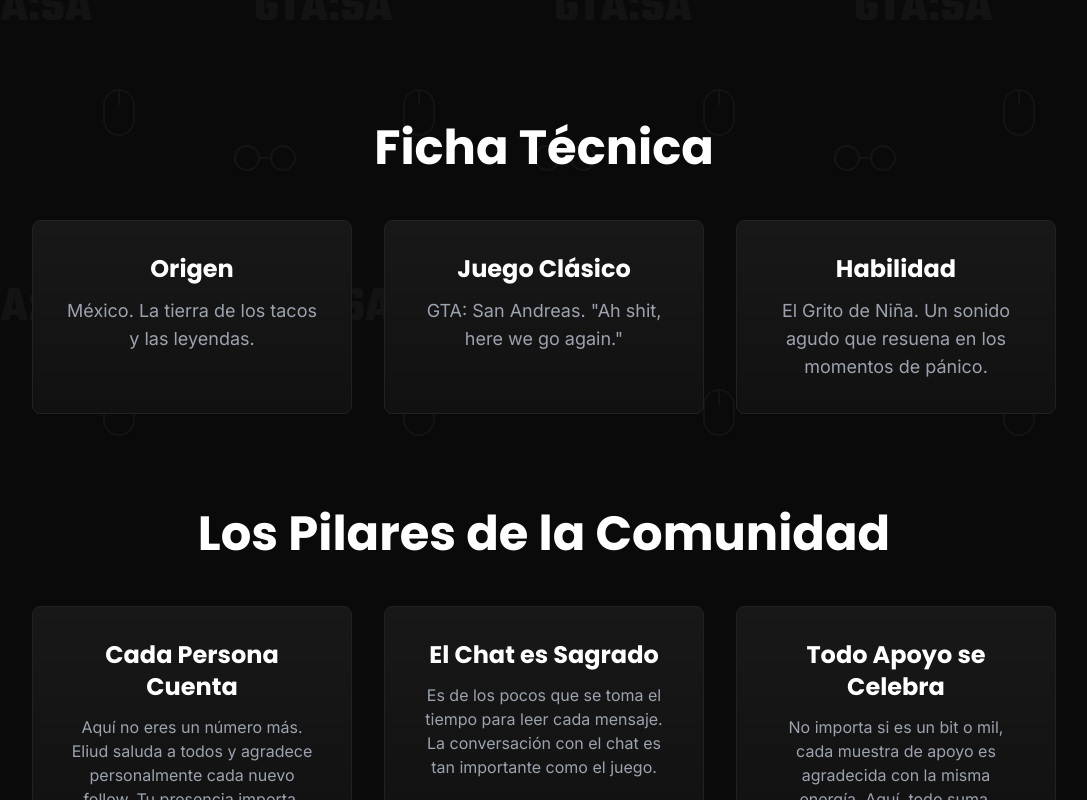
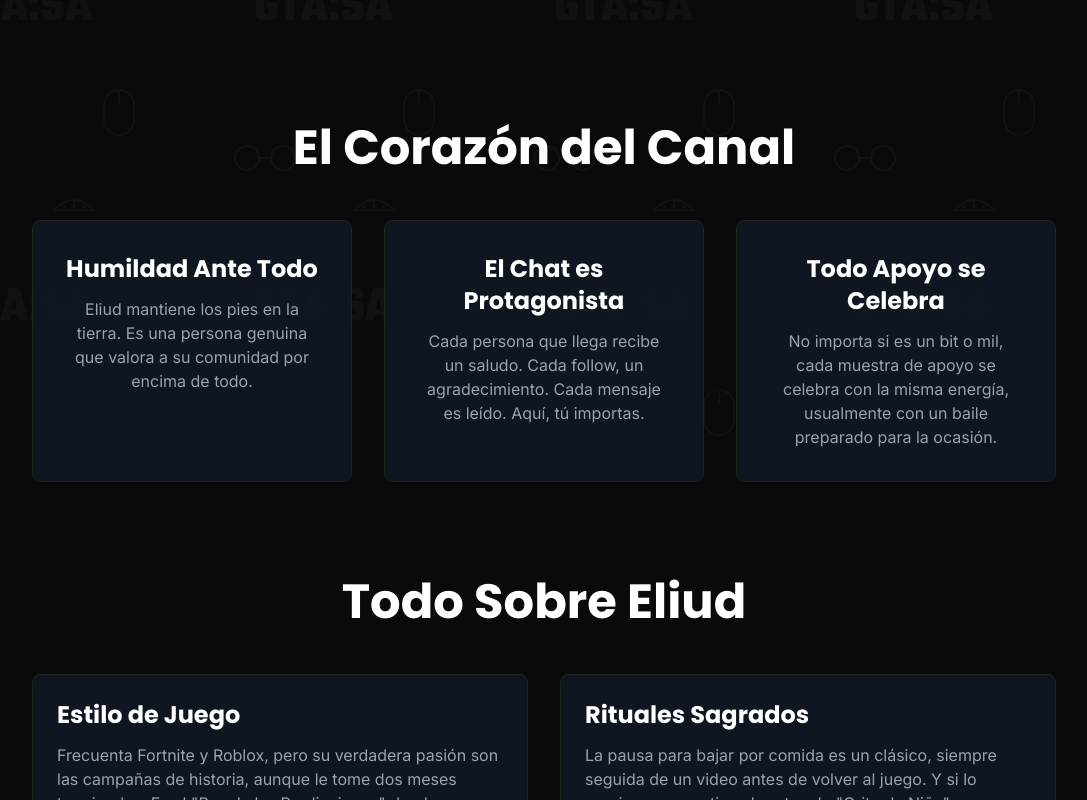
Before and after one commit to achikis/achikis.github.io, a plain HTML site: page index.html in a window 1280 px wide. Shown: the part 360-1160 px from the top of the page, without its empty margins (96-1183 px from the left). Drawn offline with nearby package versions, Linux system fonts and the light colour scheme.

Commit message:
index.html

```diff
--- a/index.html
+++ b/index.html
@@ -33,7 +33,7 @@
         .card-hover {
             transition: transform 0.3s ease, box-shadow 0.3s ease;
             border: 1px solid #222;
-            background: linear-gradient(to top, #111111, #181818);
+            background: #111111;
         }
         .card-hover:hover {
             transform: translateY(-8px);
@@ -48,25 +48,14 @@
 <body class="antialiased">
 
     <!-- Contenedor del Fondo de Íconos -->
-    <div class="fixed inset-0 z-0 opacity-[0.04]">
+    <div class="fixed inset-0 z-0 opacity-[0.03]">
         <svg width="100%" height="100%" xmlns="http://www.w3.org/2000/svg">
             <defs>
                 <pattern id="pattern-icons" patternUnits="userSpaceOnUse" width="300" height="300" class="text-white">
-                    <!-- GTA SA Logo -->
-                    <g transform="translate(50, 50)">
-                        <text x="0" y="30" class="font-gta text-[50px]" fill="currentColor" style="font-weight:700;">GTA:SA</text>
-                    </g>
-                    <!-- Mouse -->
-                     <g transform="translate(200, 150)">
-                        <rect x="0" y="0" width="30" height="45" rx="15" stroke="currentColor" stroke-width="2" fill="none"/>
-                        <line x1="15" y1="0" x2="15" y2="15" stroke="currentColor" stroke-width="2"/>
-                    </g>
-                     <!-- Lentes -->
-                    <g transform="translate(25, 200) scale(1.2)">
-                        <circle cx="15" cy="15" r="10" stroke="currentColor" stroke-width="2" fill="none"/>
-                        <circle cx="45" cy="15" r="10" stroke="currentColor" stroke-width="2" fill="none"/>
-                        <path d="M25 15 H35" stroke="currentColor" stroke-width="2" fill="none"/>
-                    </g>
+                    <g transform="translate(50, 50)"><text x="0" y="30" class="font-gta text-[50px]" fill="currentColor" style="font-weight:700;">GTA:SA</text></g>
+                    <g transform="translate(200, 150)"><rect x="0" y="0" width="30" height="45" rx="15" stroke="currentColor" stroke-width="2" fill="none"/><line x1="15" y1="0" x2="15" y2="15" stroke="currentColor" stroke-width="2"/></g>
+                    <g transform="translate(25, 200) scale(1.2)"><circle cx="15" cy="15" r="10" stroke="currentColor" stroke-width="2" fill="none"/><circle cx="45" cy="15" r="10" stroke="currentColor" stroke-width="2" fill="none"/><path d="M25 15 H35" stroke="currentColor" stroke-width="2" fill="none"/></g>
+                    <g transform="translate(150, 250)"><path d="M0 20 Q 20 0 40 20 L 20 20 Z" stroke="currentColor" stroke-width="2" fill="none"/><path d="M10 20 V15 M20 20 V10 M30 20 V15" stroke="currentColor" stroke-width="2" fill="none"/></g>
                 </pattern>
             </defs>
             <rect width="100%" height="100%" fill="url(#pattern-icons)"></rect>
@@ -89,47 +78,51 @@
             </a>
         </header>
 
-        <!-- Ficha Técnica -->
+        <!-- El Corazón del Canal -->
         <section class="my-16 md:my-24">
-            <h2 class="font-title font-bold text-4xl md:text-5xl text-center mb-12">Ficha Técnica</h2>
+            <h2 class="font-title font-bold text-4xl md:text-5xl text-center mb-12">El Corazón del Canal</h2>
             <div class="max-w-5xl mx-auto grid grid-cols-1 md:grid-cols-3 gap-8 text-center">
-                <div class="card-hover bg-gray-900/80 backdrop-blur-sm p-8 rounded-lg"><h3 class="font-title font-bold text-2xl text-white mb-3">Origen</h3><p class="text-gray-400 text-lg">México. La tierra de los tacos y las leyendas.</p></div>
-                <div class="card-hover bg-gray-900/80 backdrop-blur-sm p-8 rounded-lg"><h3 class="font-title font-bold text-2xl text-white mb-3">Juego Clásico</h3><p class="text-gray-400 text-lg">GTA: San Andreas. "Ah shit, here we go again."</p></div>
-                <div class="card-hover bg-gray-900/80 backdrop-blur-sm p-8 rounded-lg"><h3 class="font-title font-bold text-2xl text-white mb-3">Habilidad</h3><p class="text-gray-400 text-lg">El Grito de Niña. Un sonido agudo que resuena en los momentos de pánico.</p></div>
+                <div class="card-hover bg-gray-900/80 backdrop-blur-sm p-8 rounded-lg"><h3 class="font-title font-bold text-2xl text-white mb-3">Humildad Ante Todo</h3><p class="text-gray-400">Eliud mantiene los pies en la tierra. Es una persona genuina que valora a su comunidad por encima de todo.</p></div>
+                <div class="card-hover bg-gray-900/80 backdrop-blur-sm p-8 rounded-lg"><h3 class="font-title font-bold text-2xl text-white mb-3">El Chat es Protagonista</h3><p class="text-gray-400">Cada persona que llega recibe un saludo. Cada follow, un agradecimiento. Cada mensaje es leído. Aquí, tú importas.</p></div>
+                <div class="card-hover bg-gray-900/80 backdrop-blur-sm p-8 rounded-lg"><h3 class="font-title font-bold text-2xl text-white mb-3">Todo Apoyo se Celebra</h3><p class="text-gray-400">No importa si es un bit o mil, cada muestra de apoyo se celebra con la misma energía, usualmente con un baile preparado para la ocasión.</p></div>
             </div>
         </section>
 
-        <!-- Los Pilares de Eliud -->
+        <!-- Todo Sobre Eliud -->
         <section class="my-16 md:my-24">
-            <h2 class="font-title font-bold text-4xl md:text-5xl text-center mb-12">Los Pilares de la Comunidad</h2>
-            <div class="max-w-5xl mx-auto grid grid-cols-1 md:grid-cols-3 gap-8 text-center">
-                <div class="card-hover bg-gray-900/80 backdrop-blur-sm p-8 rounded-lg"><h3 class="font-title font-bold text-2xl text-white mb-3">Cada Persona Cuenta</h3><p class="text-gray-400">Aquí no eres un número más. Eliud saluda a todos y agradece personalmente cada nuevo follow. Tu presencia importa.</p></div>
-                <div class="card-hover bg-gray-900/80 backdrop-blur-sm p-8 rounded-lg"><h3 class="font-title font-bold text-2xl text-white mb-3">El Chat es Sagrado</h3><p class="text-gray-400">Es de los pocos que se toma el tiempo para leer cada mensaje. La conversación con el chat es tan importante como el juego.</p></div>
-                <div class="card-hover bg-gray-900/80 backdrop-blur-sm p-8 rounded-lg"><h3 class="font-title font-bold text-2xl text-white mb-3">Todo Apoyo se Celebra</h3><p class="text-gray-400">No importa si es un bit o mil, cada muestra de apoyo es agradecida con la misma energía. Aquí, todo suma.</p></div>
+            <h2 class="font-title font-bold text-4xl md:text-5xl text-center mb-12">Todo Sobre Eliud</h2>
+            <div class="grid grid-cols-1 md:grid-cols-2 gap-8 max-w-5xl mx-auto">
+                <div class="card-hover bg-gray-900/80 backdrop-blur-sm rounded-lg p-6"><h3 class="font-title font-bold text-2xl text-white mb-3">Estilo de Juego</h3><p class="text-gray-400">Frecuenta Fortnite y Roblox, pero su verdadera pasión son las campañas de historia, aunque le tome dos meses terminarlas. Es el "Rey de las Predicciones" desde que acertó el final de El Juego del Calamar T1.</p></div>
+                <div class="card-hover bg-gray-900/80 backdrop-blur-sm rounded-lg p-6"><h3 class="font-title font-bold text-2xl text-white mb-3">Rituales Sagrados</h3><p class="text-gray-400">La pausa para bajar por comida es un clásico, siempre seguida de un video antes de volver al juego. Y si lo persiguen, se activa el protocolo "Grito de Niña", un sonido agudo e inconfundible.</p></div>
+                <div class="card-hover bg-gray-900/80 backdrop-blur-sm rounded-lg p-6"><h3 class="font-title font-bold text-2xl text-white mb-3">Datos Curiosos</h3><p class="text-gray-400">Es una fábrica de memes andante gracias a sus caras. Hace cosplay en días festivos (como Papá Noel). Odia su pelo en stream pero le gusta fuera de cámaras. Su setup actual tiene paredes blancas, una cortina y un colchón en el piso, cortesía de "La Cama Rota".</p></div>
+                <div class="card-hover bg-gray-900/80 backdrop-blur-sm rounded-lg p-6"><h3 class="font-title font-bold text-2xl text-white mb-3">Ficha Técnica</h3><p class="text-gray-400">Originario de México, con un amor incondicional por los tacos y GTA: San Andreas. Usa lentes muy seguido, que son parte de su look característico.</p></div>
             </div>
         </section>
 
-        <!-- Momentos Icónicos -->
+        <!-- Frases Célebres -->
         <section class="my-16 md:my-24">
-            <h2 class="font-title font-bold text-4xl md:text-5xl text-center mb-12">Momentos Icónicos</h2>
-            <div class="grid grid-cols-1 md:grid-cols-2 gap-8 max-w-5xl mx-auto">
-                <div class="card-hover bg-gray-900/80 backdrop-blur-sm rounded-lg p-6"><h3 class="font-title font-bold text-2xl text-white mb-3">La Fábrica de Memes</h3><p class="text-gray-400">Eliud tiene un talento natural para hacer caras que quedan "escrachadas" para la posteridad. Cada stream es una nueva oportunidad para un meme.</p></div>
-                <div class="card-hover bg-gray-900/80 backdrop-blur-sm rounded-lg p-6"><h3 class="font-title font-bold text-2xl text-white mb-3">El Rey de las Predicciones</h3><p class="text-gray-400">Acertó varias teorías de "El Juego del Calamar" T1. Ahora se prepara para analizar y predecir cada detalle de la T2.</p></div>
-                <div class="card-hover bg-gray-900/80 backdrop-blur-sm rounded-lg p-6"><h3 class="font-title font-bold text-2xl text-white mb-3">El Baile de la Sub</h3><p class="text-gray-400">Cada suscripción activa un protocolo sagrado: un baile preparado con dedicación para agradecer el apoyo.</p></div>
-                <div class="card-hover bg-gray-900/80 backdrop-blur-sm rounded-lg p-6"><h3 class="font-title font-bold text-2xl text-white mb-3">La Cama Rota</h3><p class="text-gray-400">La historia de cómo un salto épico terminó con su cama y lo condenó a tener el colchón en el piso. Un sacrificio por el contenido.</p></div>
+            <h2 class="font-title font-bold text-4xl md:text-5xl text-center mb-12">Frases Célebres</h2>
+            <div class="flex flex-wrap justify-center gap-3 max-w-5xl mx-auto">
+                <div class="bg-gray-800 p-3 px-4 rounded-full"><p class="font-semibold">"A poco si mi apa"</p></div>
+                <div class="bg-gray-800 p-3 px-4 rounded-full"><p class="font-semibold">"No mames"</p></div>
+                <div class="bg-gray-800 p-3 px-4 rounded-full"><p class="font-semibold">"Chinga su ronea loco"</p></div>
+                <div class="bg-gray-800 p-3 px-4 rounded-full"><p class="font-semibold">"A la verga"</p></div>
+                <div class="bg-gray-800 p-3 px-4 rounded-full"><p class="font-semibold">"E wey"</p></div>
+                <div class="bg-gray-800 p-3 px-4 rounded-full"><p class="font-semibold">"Estúpido"</p></div>
+                <div class="bg-gray-800 p-3 px-4 rounded-full"><p class="font-semibold">"Chingue su madre"</p></div>
+                <div class="bg-gray-800 p-3 px-4 rounded-full"><p class="font-semibold">"Epaaa"</p></div>
             </div>
         </section>
 
         <!-- Agenda Semanal -->
         <section class="text-center my-16 md:my-24">
             <h2 class="font-title font-bold text-4xl md:text-5xl mb-12">Agenda Semanal</h2>
-            <div class="max-w-5xl mx-auto bg-gray-900/80 backdrop-blur-sm card-border-gradient rounded-lg p-8">
+            <div class="max-w-5xl mx-auto bg-gray-900/80 backdrop-blur-sm border-2 border-gray-700 rounded-lg p-8">
                 <div class="grid grid-cols-1 md:grid-cols-3 gap-8">
                     <div class="border-b-2 md:border-b-0 md:border-r-2 border-gray-700 pb-6 md:pb-0 md:pr-6"><h3 class="font-bold text-xl text-white">Lunes a Jueves</h3><p class="text-gray-400 mt-2">Gaming, charlas y música. El punto de encuentro principal.</p></div>
                     <div class="border-b-2 md:border-b-0 md:border-r-2 border-red-500/50 pb-6 md:pb-0 md:pr-6"><h3 class="font-bold text-xl text-red-400">Viernes de Terror</h3><p class="text-gray-300 mt-2">Juegos de terror que ponen a prueba los nervios (y los gritos) de Eliud.</p></div>
                     <div><h3 class="font-bold text-xl text-white">Fin de Semana</h3><p class="text-gray-400 mt-2"><strong class="text-white">Sábados:</strong> Contenido variado. <br><strong class="text-white">Domingos:</strong> Noche de pelis/series. Ahora: <span class="text-cyan-400">El Juego del Calamar T2</span>.</p></div>
                 </div>
-                <!-- HORARIO CORREGIDO -->
                 <p class="text-4xl font-black text-gradient mt-12">Todos los días, 7-8 PM (Hora de México)</p>
             </div>
         </section>
```
